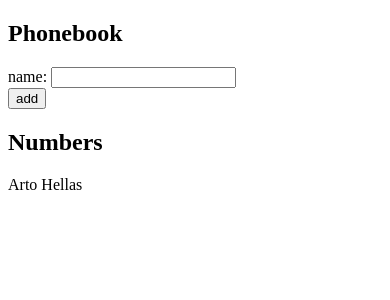
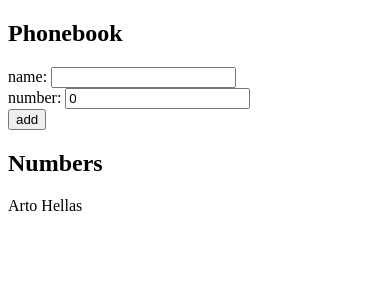
Before and after one commit to legalNameIsGwyn/Gwyn_fullstackopen_part2, a React (Vite) app: page / in a window 390 px wide. Shown: the top 300 px of the page. Built offline with nearby package versions, Linux system fonts and the light colour scheme.

Commit message:
Exercises 2.8 Phonebook Complete

```diff
--- a/src/App.jsx
+++ b/src/App.jsx
@@ -5,17 +5,18 @@ const App = () => {
     { name: 'Arto Hellas' }
   ])
   const [newName, setNewName] = useState('')
+  const [newNum, setNewNum] = useState(0)
 
   const addNewName = (event) => {
     event.preventDefault()
     let personExists = persons.find(p => p.name === newName) // returns object
-    console.log(personExists ? personExists : false)
+    // console.log(personExists ? personExists : false)
 
     if(personExists)
-      window.alert(`${newName} is already added to`)
+      window.alert(`${newName} is already added to phonebook`)
     else {
       const pTemp = [...persons]
-      setPersons(pTemp.concat({name:newName}))
+      setPersons(pTemp.concat({name:newName, number:newNum}))
     }
   }
 
@@ -23,6 +24,8 @@ const App = () => {
     console.log(event.target.value)
     setNewName(event.target.value)
   }
+
+  const handleNewNum = (event) => setNewNum(event.target.value)
 
   return (
     <div>
@@ -32,6 +35,11 @@ const App = () => {
           name: <input
           value={newName}
           onChange={handleNameChage}/>
+        </div>
+        <div>
+          number: <input
+          value={newNum}
+          onChange={handleNewNum}/>
         </div>
         <div>
           <button
@@ -45,7 +53,7 @@ const App = () => {
       <div>
         {persons.map(p =>
           <span key={p.name}>
-            {p.name}
+            {p.name} {p.number}
           <br/></span>
         )}
       </div>
```
